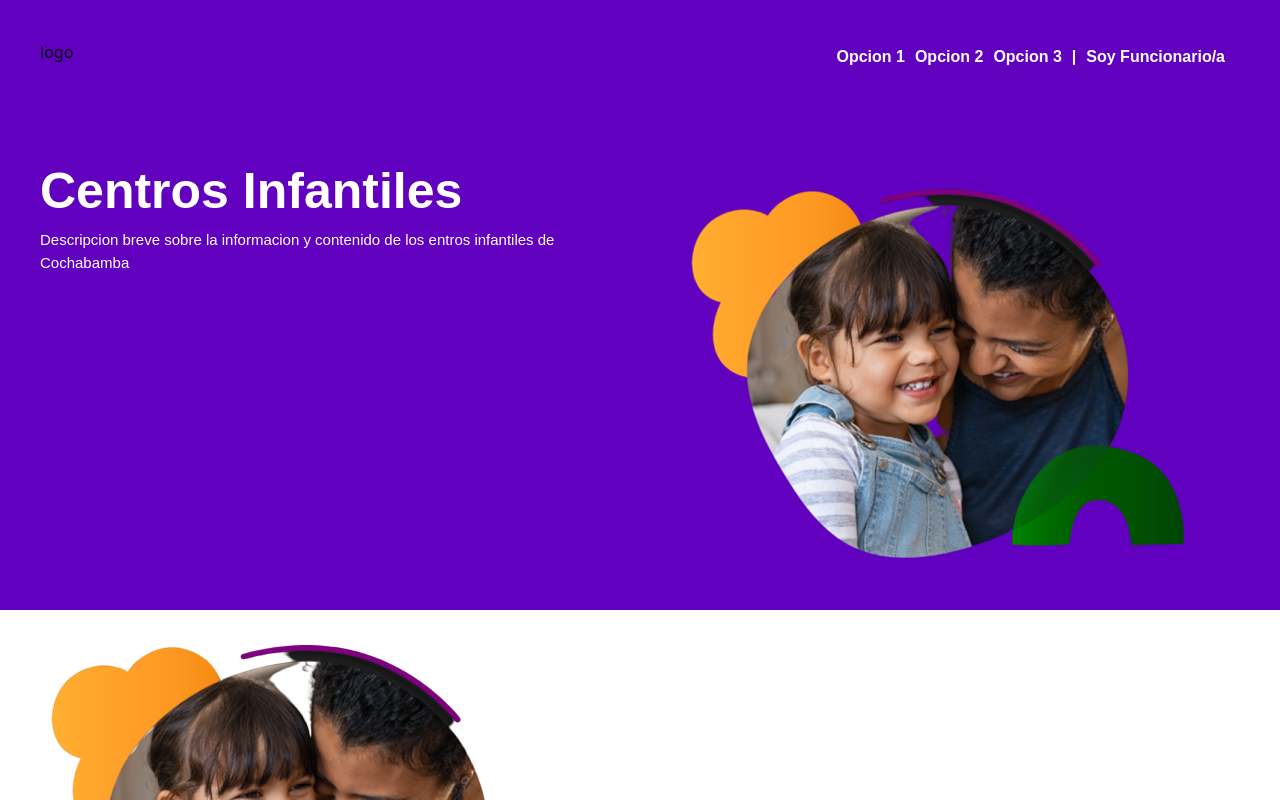
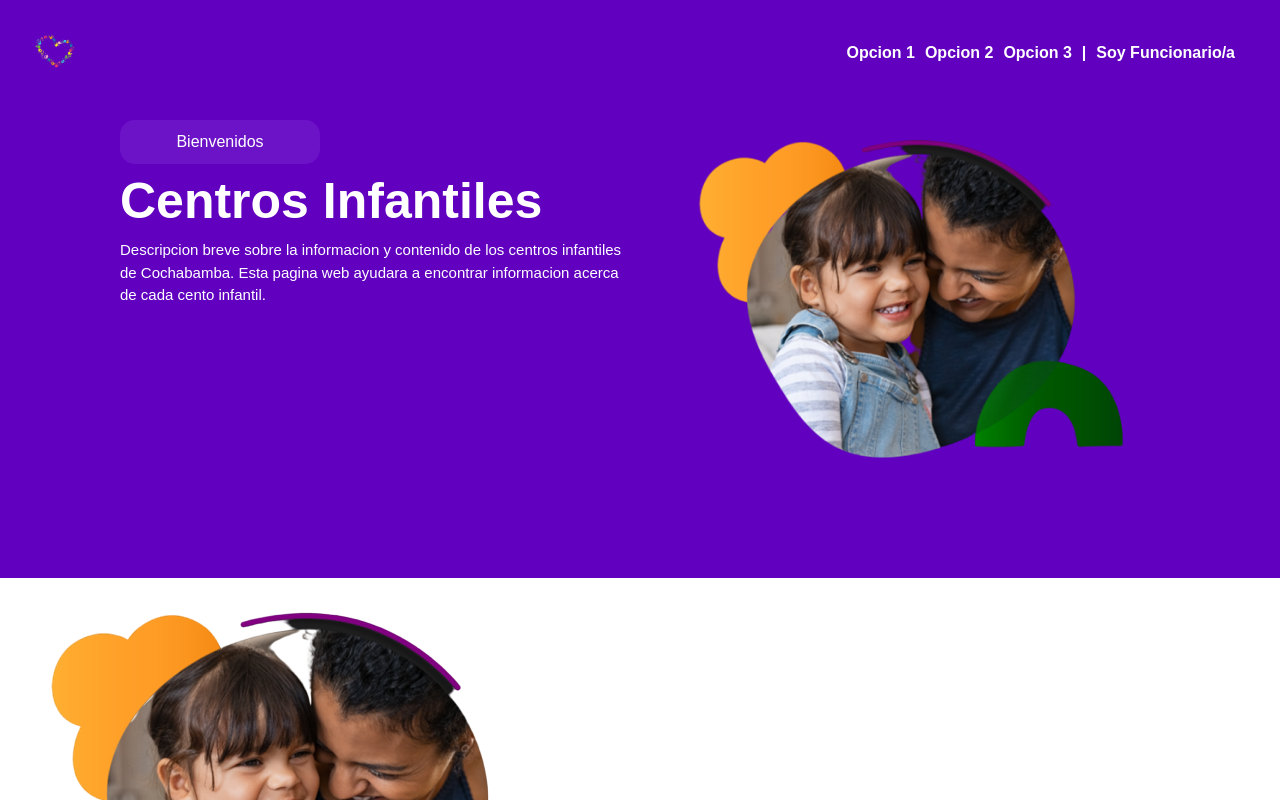
Before and after one commit to Defensoria-CBBA/CI_Web, a Next.js app in the folder centros_i_web/: page / in a window 1280 px wide. Shown: the top 800 px of the page. Built offline with nearby package versions, Linux system fonts and the light colour scheme.

Commit message:
Changes to NavBar

```diff
--- a/centros_i_web/src/pages/index.tsx
+++ b/centros_i_web/src/pages/index.tsx
@@ -7,10 +7,10 @@ export default function Home() {
   return (
 
     <div >
-      <div className="mainContainer flex flex-col items-center justify-between">
-        <div className="topContainer flex flex-row">
+      <div className="mainContainer flex flex-col ">
+        <div className="topContainer flex flex-row fixed top-0 left-0 right-0">
           <div className="logoSection flex flex-col justify-between">
-            logo
+            <img className="logo" src="/components/images/logo.png"></img>
           </div>
           <div className="navigationSection flex flex-row ">
 
@@ -39,15 +39,19 @@ export default function Home() {
 
         <div className="welcomeSection flex flex-row">
           <div className="titleSection flex flex-col">
+            <div className="greeting">
+              Bienvenidos
+            </div>
             <div className="title">
               Centros Infantiles
             </div>
             <div className="tDescription">
-              Descripcion breve sobre la informacion y contenido de los entros infantiles de Cochabamba
+              Descripcion breve sobre la informacion y contenido de los centros infantiles de Cochabamba.
+              Esta pagina web ayudara a encontrar informacion acerca de cada cento infantil.
             </div>
           </div>
 
-          <div className="photoSection">
+          <div className="photoSection justify-center items-center">
             <img src="/components/images/mainPic.png"></img>
           </div>
         </div>
@@ -57,6 +61,11 @@ export default function Home() {
       <img src="/components/images/mainPic.png"></img>
       <img src="/components/images/mainPic.png"></img>
       <img src="/components/images/mainPic.png"></img>
+      <img src="/components/images/mainPic.png"></img>
+      <img src="/components/images/mainPic.png"></img>
+      <img src="/components/images/mainPic.png"></img>
+      <img src="/components/images/mainPic.png"></img>
+
     </div>
   )
 }
--- a/centros_i_web/src/styles/globals.css
+++ b/centros_i_web/src/styles/globals.css
@@ -34,14 +34,14 @@ body {
   background-color: #6200c0;
   top: 0;
   width: 100%;
-  height: auto;
-  padding: 40px;
+  height: 100px;
+  padding: 30px;
   flex-direction: row;
 }
 
 .navigationSection{
   width: 100%;
-  height: auto;
+  height: 40px;
   background-color: transparent;
   flex-direction: row;
   justify-content: end;
@@ -50,9 +50,16 @@ body {
 
 .logoSection{
   width: 100%;
+  height: 40px;
   background-color: transparent;
   align-items: left;
 }
+
+.logo{
+  width: 50px;
+  height: 70px;
+}
+
 .linkSection{
   height: auto;
   padding: 5px;
@@ -70,16 +77,21 @@ body {
 .welcomeSection{
   width: 100%;
   height: auto;
-  padding: 40px;
+  padding: 100px;
   background-color: transparent;
   flex-direction: row;
 }
 
 .greeting{
-  width: 100%;
+  width: 200px;
   height: auto;
   padding: 10px;
-  background-color: bisque;
+  background-color: #6D13C7;
+  border-radius: 15px;
+  color: white;
+  font-family: 'Century Gothic', sans-serif;
+  text-align: center;
+  font-weight: 500;
 }
 
 .titleSection{
@@ -87,6 +99,7 @@ body {
   height: auto;
   background-color: transparent;
   flex-direction: column;
+  padding: 20px;
 }
 
 .title{
@@ -107,6 +120,7 @@ body {
   width: 100%;
   height: auto;
   background-color: transparent;
-  align-items: center;
+  align-self: center;
   justify-content: center;
+  padding: 10px;
 }
```
Also changed, not shown: centros_i_web/public/components/images/logo.png (added).
